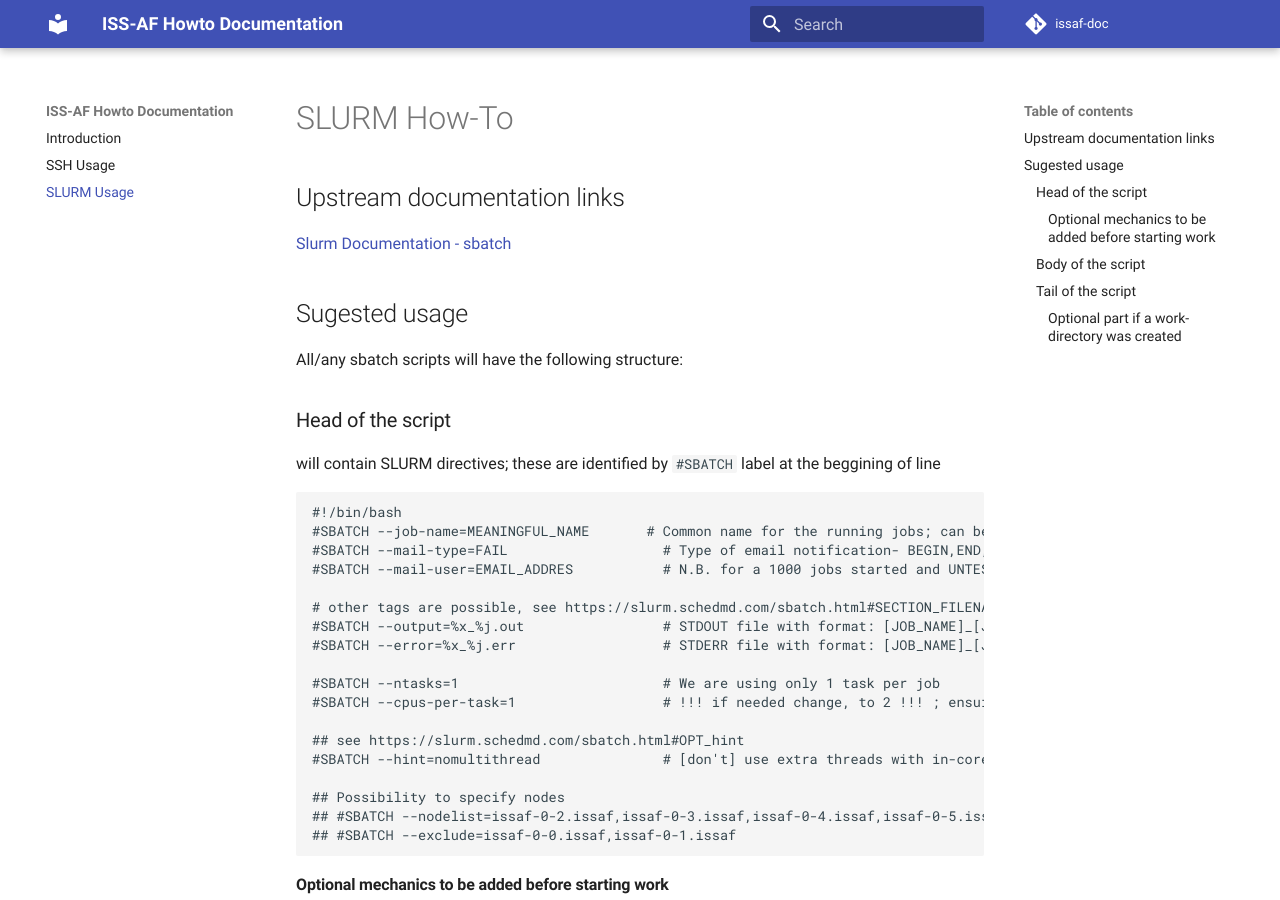
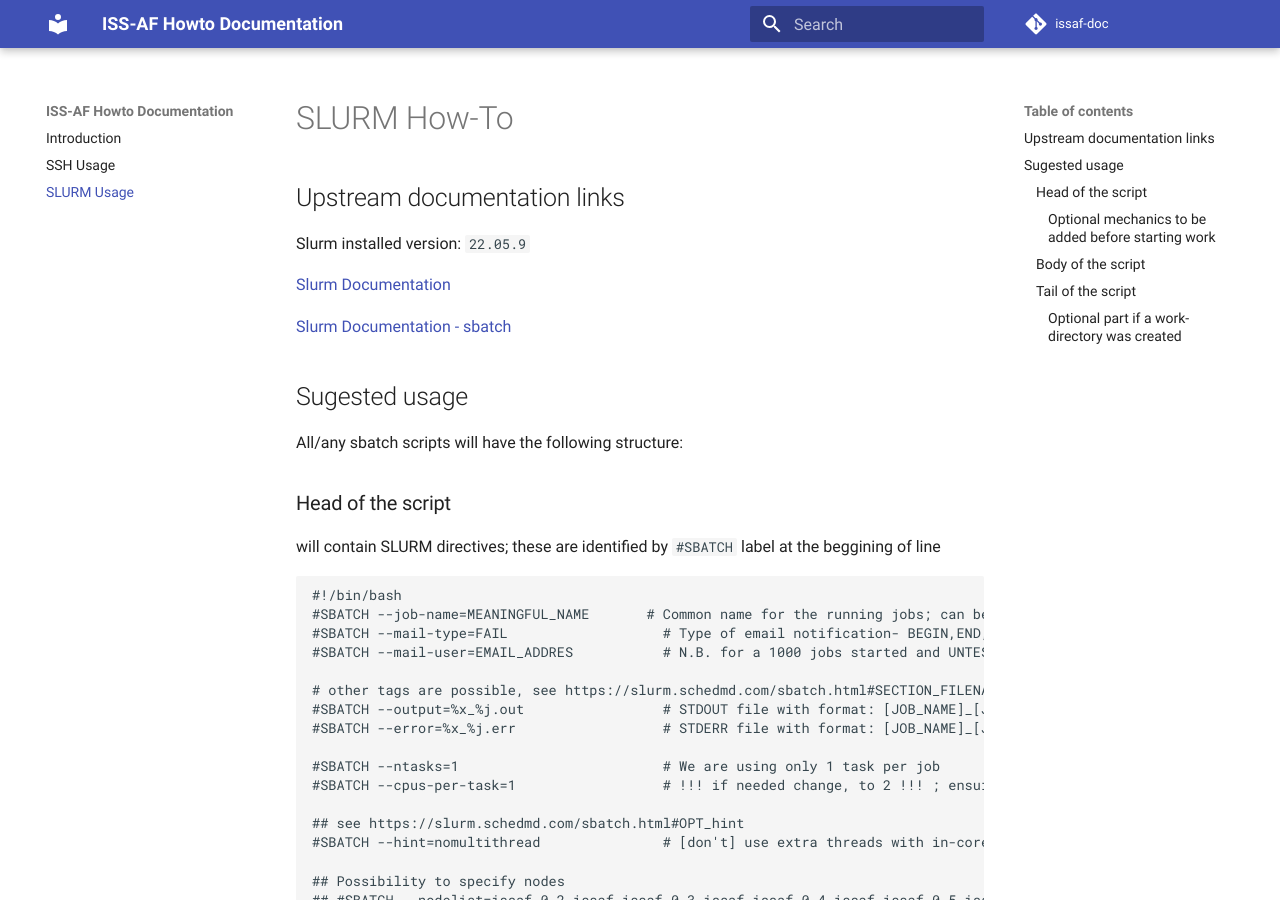
Before and after one commit to adriansev/issaf-doc, an MkDocs documentation site: the page built from docs/slurm.md, in a window 1280 px wide and 900 px high. Built offline with MkDocs 1.6.1 and Material for MkDocs 9.7.7, drawn with Linux system fonts in a browser that asks for light colours; comment, search, counter and statistics services are not loaded.

Commit message:
Use versioned links for slurm documentation

```diff
--- a/docs/slurm.md
+++ b/docs/slurm.md
@@ -2,7 +2,11 @@
 
 ## Upstream documentation links
 
-[Slurm Documentation - sbatch](https://slurm.schedmd.com/sbatch.html)
+Slurm installed version: `22.05.9`
+
+[Slurm Documentation](https://slurm.schedmd.com/archive/slurm-22.05.9/)
+
+[Slurm Documentation - sbatch](https://slurm.schedmd.com/archive/slurm-22.05.9/sbatch.html)
 
 ## Sugested usage
 
```
